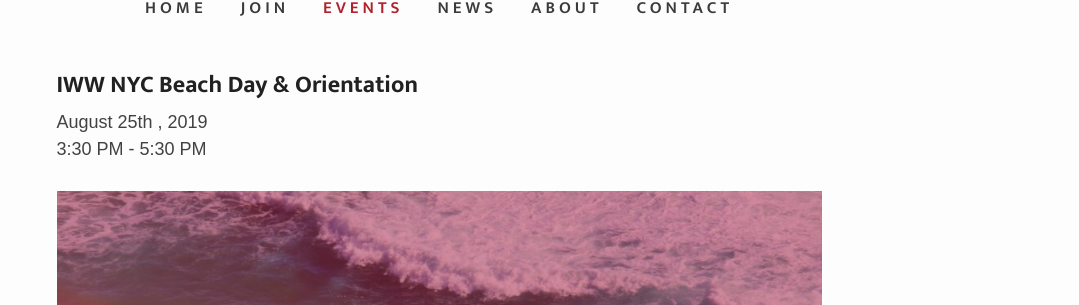
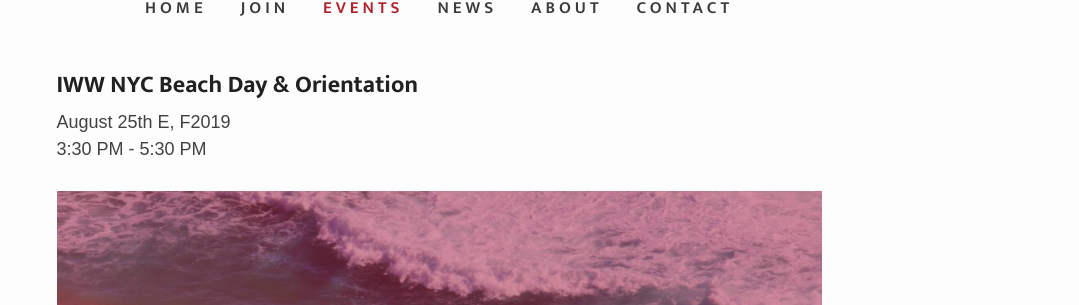
Before and after one commit to IWW-NYC-GMB/iww.nyc, a Jekyll site: the page built from _events/august-2019-orientation.md, in a window 1280 px wide and 900 px high, scrolled down 477 px. Shown: the part 148-453 px from the top of the window, without its empty margins (201-1280 px from the left). Built offline with Jekyll 4.4.1, drawn with Linux system fonts in a browser that asks for light colours; some web fonts are replaced.

Commit message:
Update event.html

```diff
--- a/_layouts/event.html
+++ b/_layouts/event.html
@@ -8,12 +8,12 @@ layout: default
 {% assign d = page.date | date: "%-d" %}
 {{ page.date | date: "%B" }}
 {% case d %}
-{% when '1' or '21' or '31' %}{{ d }}st
-{% when '2' or '22' %}{{ d }}nd
-{% when '3' or '23' %}{{ d }}rd
-{% else %}{{ d }}th
-{% endcase %},
-{{ page.date | date: "%Y" }}<br>
+A{% when '1' or '21' or '31' %}{{ d }}st
+B{% when '2' or '22' %}{{ d }}nd
+C{% when '3' or '23' %}{{ d }}rd
+D{% else %}{{ d }}th
+E{% endcase %},
+F{{ page.date | date: "%Y" }}<br>
 
 {{ page.time }}</time><br><br>
 
```
